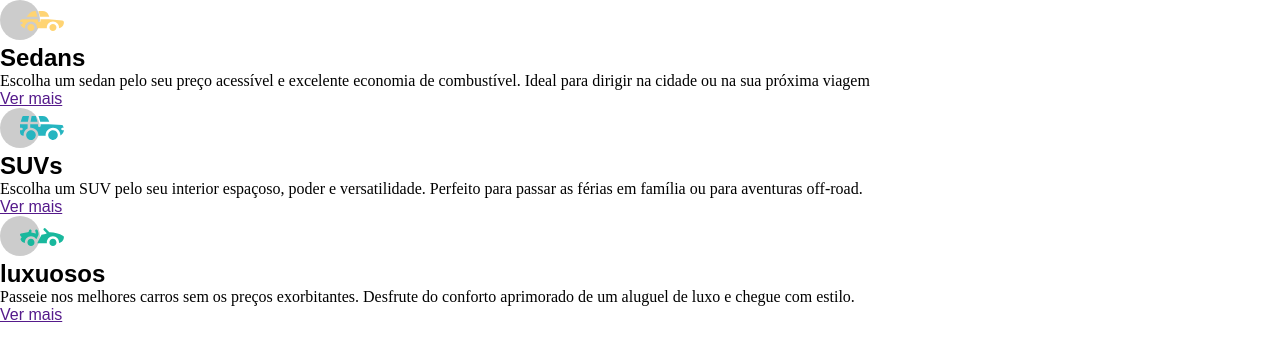
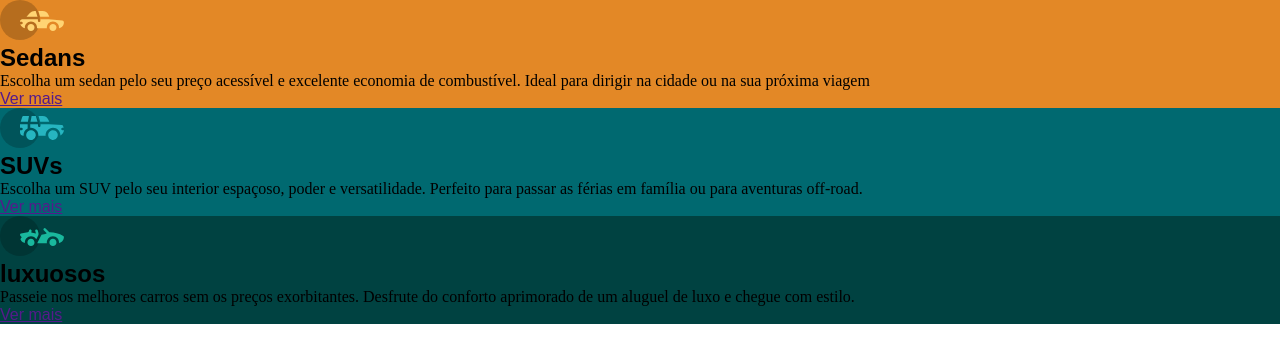
Before and after one commit to bimatos222/carros, a plain HTML site: page index.html in a window 1280 px wide. Drawn offline with Linux system fonts and the light colour scheme.

Commit message:
desenvolvimento do css

```diff
--- a/style.css
+++ b/style.css
@@ -19,3 +19,15 @@ h2 {
 a {
     font-family: 'Lexend Deca', sans-serif;
 }
+
+.sedans {
+    background: var(--orange);
+}
+
+.suvs {
+    background: var(--cyan);
+}
+
+.luxuosos {
+    background: var(--dark-cyan);
+}
```
